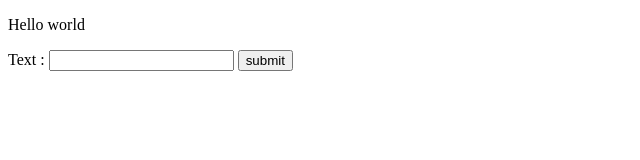
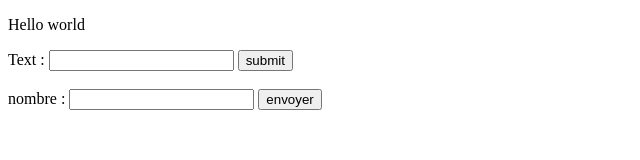
Before and after one commit to Xafree/P211-js-, a plain HTML site: page Exo suplementaire/index.html in a window 1280 px wide. Shown: the whole page, without its empty margins (0-640 px from the left). Drawn offline with Linux system fonts and the light colour scheme.

Commit message:
dernier exo a finir/a debuger

```diff
--- a/Exo suplementaire/index.html
+++ b/Exo suplementaire/index.html
@@ -13,8 +13,13 @@
             <input type="text" name="username" required onError="validationFromulaire();">
             <span style="color:red" id ="erreur"></span>
             <input  onClick ="validationFormulaire();" type="submit" id="valide" value="submit" >
-          </form>
+        </form>
+        <br/>
 
-
+        <form id="justePrix">
+            <label for="textspeach">nombre :</label>
+            <input type="text" name="nombre" id="nombre" >
+            <input onSubmit ="jeuJustPrix(document.getElementById('nombre').value);" type="submit" id="bleu" value="envoyer" >
+        </form>
     </body>
 </html>
--- a/Exo suplementaire/script.js
+++ b/Exo suplementaire/script.js
@@ -3,6 +3,20 @@ function validationFormulaire(){
     changement.innerHTML = "champ manquant";
 }
 
+function jeuJustPrix(x){
+    //ramdom = parseInt((Math.random()*10000)%1025);
+    //alert(ramdom);
+    alert(coucou1);
+   // var elementFormulaire = document.getElementById("justePrix").elements.nombre.value;
+    //var elementText = elementFormulaire["nombre"].value;
+    //alert(elementText);
+
+}
+
+function is_numeric(chaine) {
+    var exp=new RegExp("^[0-9]+$","g");
+    return exp.test(chaine);
+}
 
 //var elementFormulaire = document.getElementById("formulaire").elements;
 //var elementText = elementFormulaire["username"].value;
```
